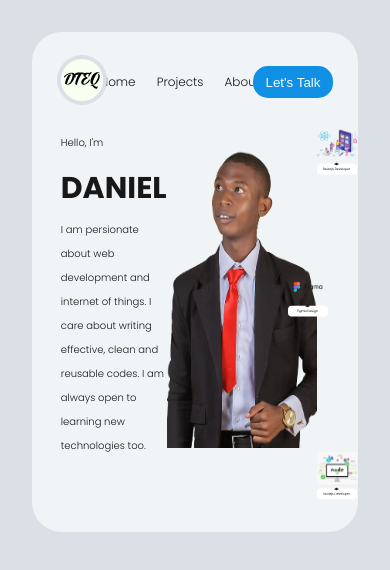
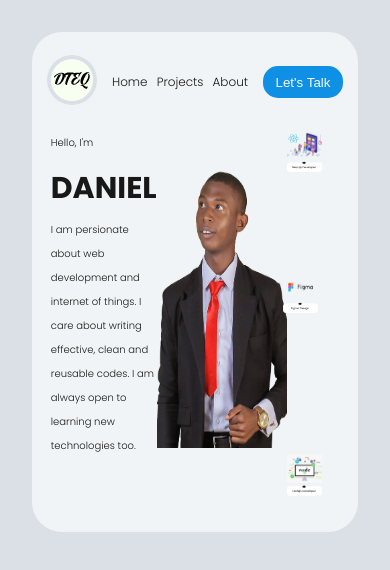
Before and after one commit to DTEQ46/Portfolio, a Next.js app: page / in a window 390 px wide. Shown: the top 570 px of the page. Built offline with nearby package versions, Linux system fonts and the light colour scheme.

Commit message:
Add files via upload

```diff
--- a/styles/Navigation.module.css
+++ b/styles/Navigation.module.css
@@ -196,16 +196,16 @@
 }
 @media (max-width: 535px) {
   .animation img {
-    height: 60px;
-    width: 40px;
+    height: 55px;
+    width: 35px;
   }
   .name {
     font-size: 30px;
   }
   .picture img {
-    width: 150px;
-    height: 300px;
-    margin-top: 20px;
+    width: 130px;
+    height: 280px;
+    margin-top: 40px;
   }
 
   .react {
@@ -217,8 +217,18 @@
     height: 2rem;
   }
   .links {
-    width: 10rem;
+    width: 8.5rem;
     font-size: 12px;
+  }
+  .logo {
+    left: 15px;
+  }
+
+  .buttonCon {
+    right: 15px;
+  }
+  .intro {
+    left: -10px;
   }
 }
 
```
